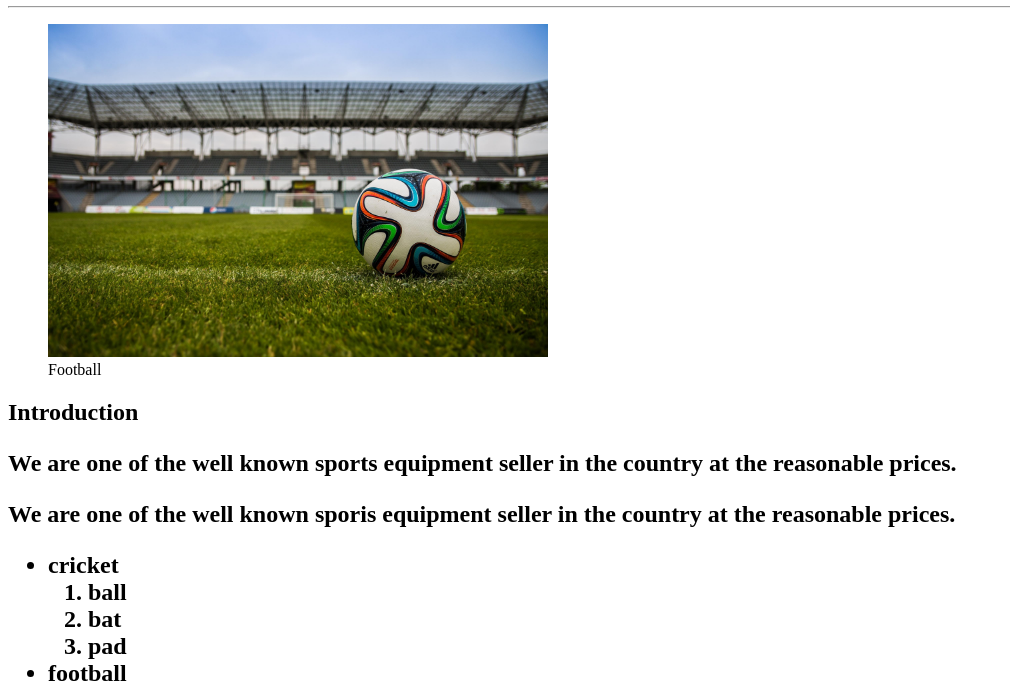
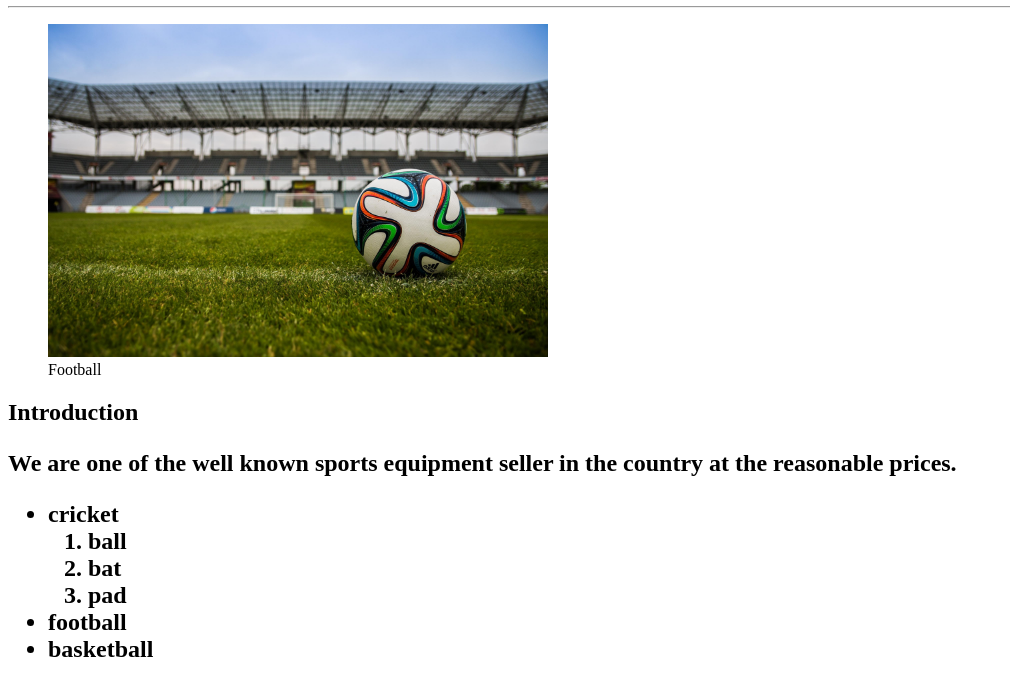
Before and after one commit to Ayaz7/Html-v3, a plain HTML site: page index.html in a window 1280 px wide. Shown: the part 100-790 px from the top of the page, without its empty margins (0-1010 px from the left). Drawn offline with Linux system fonts and the light colour scheme.

Commit message:
new1 one commit

```diff
--- a/index.html
+++ b/index.html
@@ -22,7 +22,6 @@
 <h2>Introduction </h>
 	<p> We are one of the well known sports equipment seller in the country at the reasonable prices.
 
-	<p> We are one of the well known sporis equipment seller in the country at the reasonable prices.
 		<br>
 		<ul>
 			<li>cricket</li>
```
